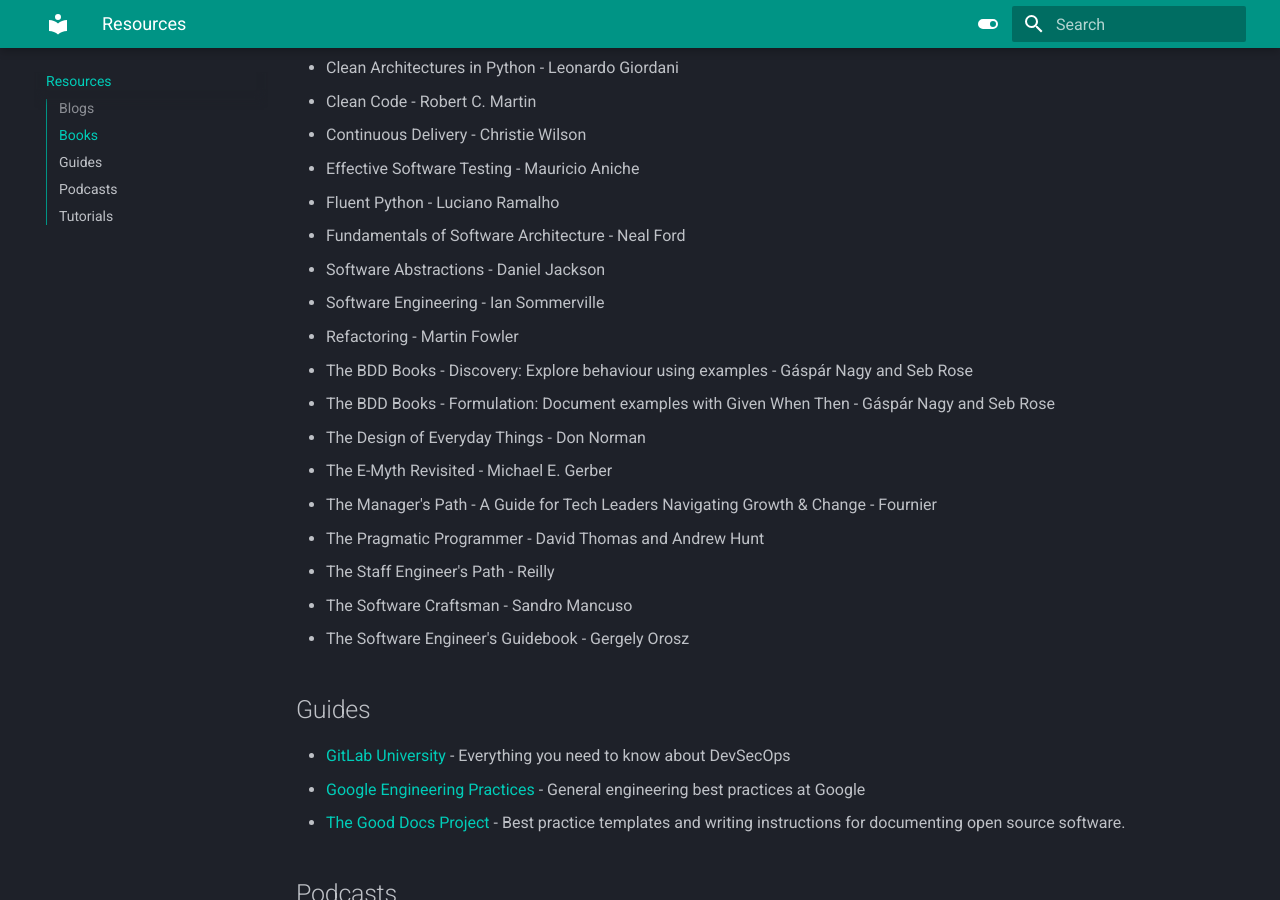
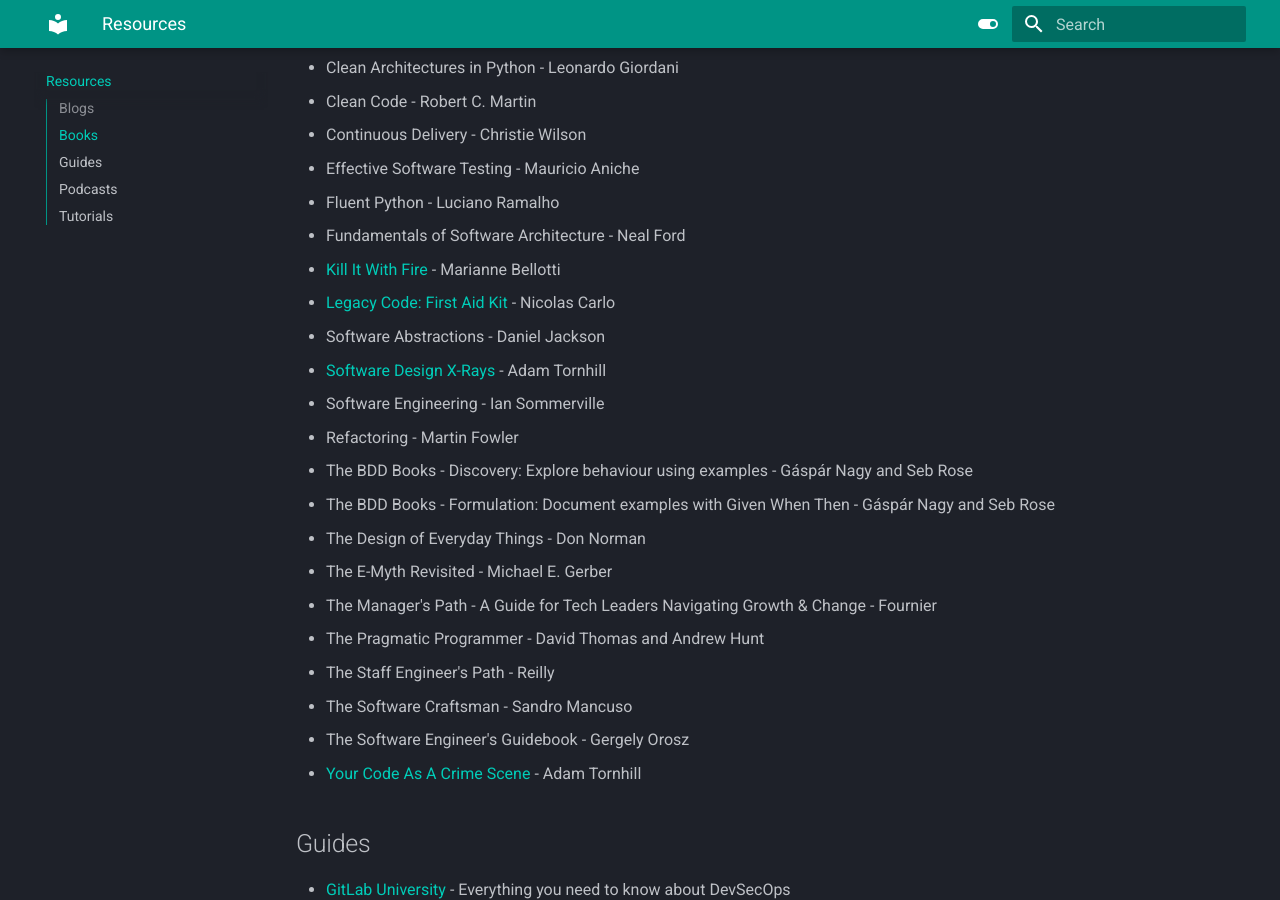
Before and after one commit to kieran-ryan/leabhar-cliste, an MkDocs documentation site: the page built from docs/resources.md, in a window 1280 px wide and 900 px high, scrolled down 935 px. Built offline with MkDocs 1.6.1 and Material for MkDocs 9.7.7, drawn with Linux system fonts in a browser that asks for light colours.

Commit message:
Fixing legacy code books

```diff
--- a/docs/resources.md
+++ b/docs/resources.md
@@ -29,7 +29,10 @@
 - Effective Software Testing - Mauricio Aniche
 - Fluent Python - Luciano Ramalho
 - Fundamentals of Software Architecture - Neal Ford
+- [Kill It With Fire](https://nostarch.com/kill-it-fire) - Marianne Bellotti
+- [Legacy Code: First Aid Kit](https://understandlegacycode.com/first-aid-kit/) - Nicolas Carlo
 - Software Abstractions - Daniel Jackson
+- [Software Design X-Rays](https://pragprog.com/titles/atevol/software-design-x-rays/) - Adam Tornhill
 - Software Engineering - Ian Sommerville
 - Refactoring - Martin Fowler
 - The BDD Books - Discovery: Explore behaviour using examples - Gáspár Nagy and Seb Rose
@@ -41,6 +44,7 @@
 - The Staff Engineer's Path - Reilly
 - The Software Craftsman - Sandro Mancuso
 - The Software Engineer's Guidebook - Gergely Orosz
+- [Your Code As A Crime Scene](https://pragprog.com/titles/atcrime2/your-code-as-a-crime-scene-second-edition/) - Adam Tornhill
 
 ## Guides
 
```
